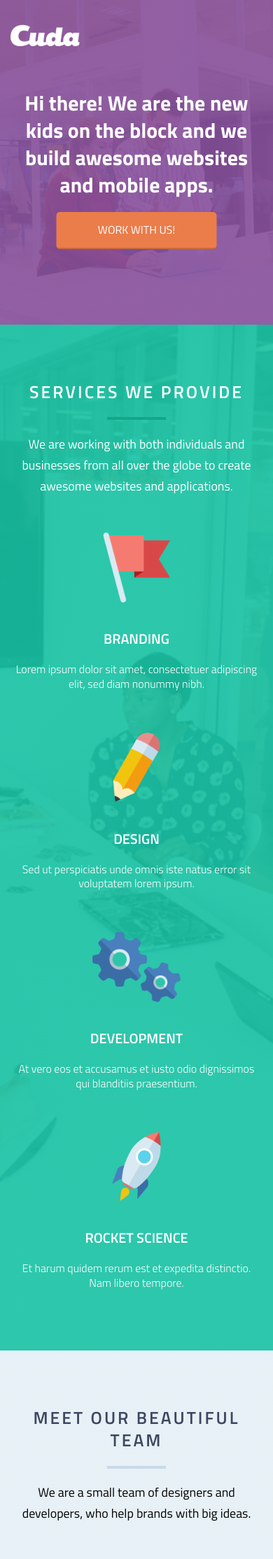
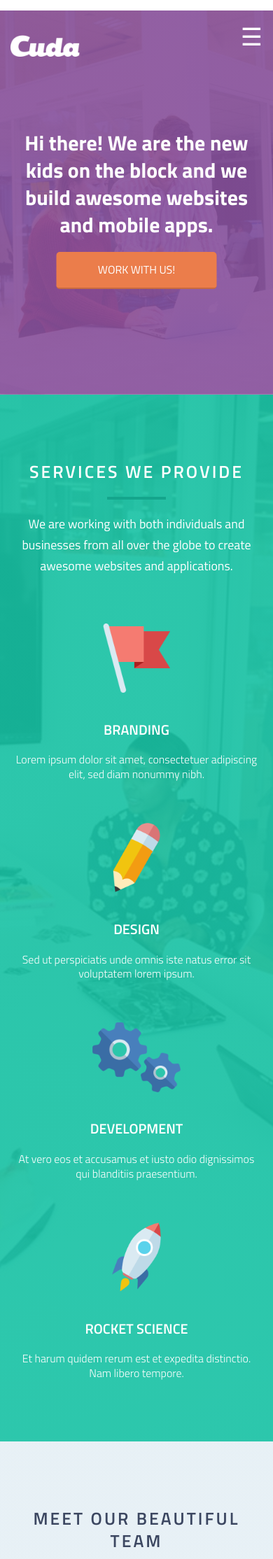
Before and after one commit to bpinazmul18/CUDA, a PHP site: page / in a window 390 px wide. Shown: the top 2228 px of the page at 70% size. Run offline with PHP 8.4, Linux system fonts and the light colour scheme; some libraries are stand-ins or nearby versions.

Commit message:
responsive site 1.0

```diff
--- a/index.html
+++ b/index.html
@@ -25,7 +25,7 @@
                     <img src="resoursces/img/logo.png" alt="CUDA" class="logo">
                 </a>
                 <ul class="main-nav">
-                    <li class="active"><a href="#home">home</a></li>
+                    <li><a class="active " href="#home">home</a></li>
                     <li><a href="#service">service</a></li>
                     <li><a href="#team">team</a></li>
                     <li><a href="#skill">skill</a></li>
@@ -33,6 +33,21 @@
                     <li><a href="#testimonial">testimonial</a></li>
                     <li><a href="#contact">contact</a></li>
                 </ul>
+                <div class="mobile-menu">
+                    <span onclick="openNav()">&#9776;</span>
+                        <div id="myNav" class="overlay">
+                            <a href="javascript:void(0)" onclick="closeNav()" class="closebtn">&times;</a>
+                            <div class="overlay-content">
+                                <a onclick="closeNav()" href="#home">home</a>
+                                <a onclick="closeNav()" href="#service">service</a>
+                                <a onclick="closeNav()" href="#team">team</a>
+                                <a onclick="closeNav()" href="#skill">skill</a>
+                                <a onclick="closeNav()" href="#portfolio">portfolio</a>
+                                <a onclick="closeNav()" href="#testimonial">testimonial</a>
+                                <a onclick="closeNav()" href="#contact">contact</a>
+                            </div>
+                        </div>
+                </div>
             </div>
         </nav>
         <div class="row">
--- a/resoursces/css/responsive.css
+++ b/resoursces/css/responsive.css
@@ -1,18 +1,26 @@
-@media only screen and (max-width: 1024px){
-
+@media only screen and (max-width: 1200px){
     header{
         height: 60vh;
     }
     .row{
         margin: 0 1.5rem;
     }
+}
 
+@media only screen and (max-width: 1024px){
+    .row{
+        margin-top: 1.5rem;
+    }
     .hero-text-box{
         width: 90%;
     }
 
     .main-nav{
         display: none;
+    }
+
+    .mobile-menu span{
+        display: block;
     }
 
     html{
@@ -72,14 +80,15 @@
 
 @media only screen and (max-width: 480px){
     header{
-        height: 55vh;
+        height: 65vh;
     }
     .span_1_of_4 {
         width: 100%;
     }
 
-    .testimonial .row .col{
-        margin-top: 2rem;
+    .testimonial .col:nth-child(3),
+    .testimonial .col:nth-child(4){
+        margin-top: 4rem;
     }
 
     h1{
@@ -93,4 +102,9 @@
     h3{
         font-size: 2rem;
     }
+
+    .portfolio-filter button{
+        margin: 0;
+        padding: 1rem 1.5rem;
+    }
 }
--- a/resoursces/css/style.css
+++ b/resoursces/css/style.css
@@ -18,6 +18,10 @@ body {
     text-rendering: optimizeLegibility;
     line-height: 1.3;
     font-size: 1.6rem;
+}
+
+:focus{
+    outline: 0;
 }
 
 /*HEADING*/
@@ -168,7 +172,7 @@ header{
     background: rgba(100, 58, 121, 1);
 }
 
-.main-nav li.active a{
+.main-nav li a.active{
     background: rgba(100, 58, 121, 1);
 }
 
@@ -193,6 +197,10 @@ header{
     margin-top: .2rem;
 }
 
+.sticky .mobile-menu span{
+    margin-top: 0;
+}
+
 
 .hero-text-box{
     position: absolute;
@@ -205,6 +213,61 @@ header{
 .btn-hero:link, .btn-hero:visited{
     background: #eb7d4b;
     border-color: #c86a40;
+}
+/*MOBILE MENU*/
+.mobile-menu span{
+    color: #fff;
+    font-size: 3.5rem;
+    float: right;
+    margin-top: 1.5rem;
+    display: none;
+}
+
+
+.mobile-menu span:hover{
+    cursor: pointer;
+}
+
+/* MOBILE MENU TOGGLE UP-DOWN*/
+.overlay{
+    width: 0;
+    height: 100%;
+    position: fixed;
+    top: 0;
+    left: 0;
+    background-color: rgba(0, 0, 0, .9);
+    z-index: 1;
+    overflow-x: hidden;
+    transition: 0.5s;
+}
+
+.overlay-content{
+    position: relative;
+    top: 10%;
+    width: 100%;
+    text-align: center;
+}
+
+.overlay-content a{
+    text-decoration: none;
+    display: block;
+    font-size: 3rem;
+    text-transform: uppercase;
+    color: #999;
+    padding: 1rem 0;
+}
+
+.overlay-content a:hover{
+    color: #fff;
+}
+
+.closebtn{
+    position: absolute;
+    top: 1.5rem;
+    right: 3rem;
+    font-size: 5rem;
+    color: #fff;
+    text-decoration: none;
 }
 
 /* ============================================== */
@@ -441,11 +504,13 @@ svg.ui-ux circle{
     margin-left: 0;
 }
 
-.testimonial .col:nth-child(1), .testimonial .col:nth-child(2){
+.testimonial .col:nth-child(1),
+.testimonial .col:nth-child(2){
     margin-top: 4rem;
 }
 
-.testimonial .col:nth-child(3), .testimonial .col:nth-child(4){
+.testimonial .col:nth-child(3),
+.testimonial .col:nth-child(4){
     margin-top: 8rem;
 }
 
--- a/resoursces/js/main.js
+++ b/resoursces/js/main.js
@@ -16,3 +16,11 @@ $(document).ready(function(){
 
     var mixer = mixitup('.container');
 })
+
+function openNav(){
+    document.getElementById("myNav").style.width = "100%";
+}
+
+function closeNav(){
+    document.getElementById("myNav").style.width = "0%";
+}
```
